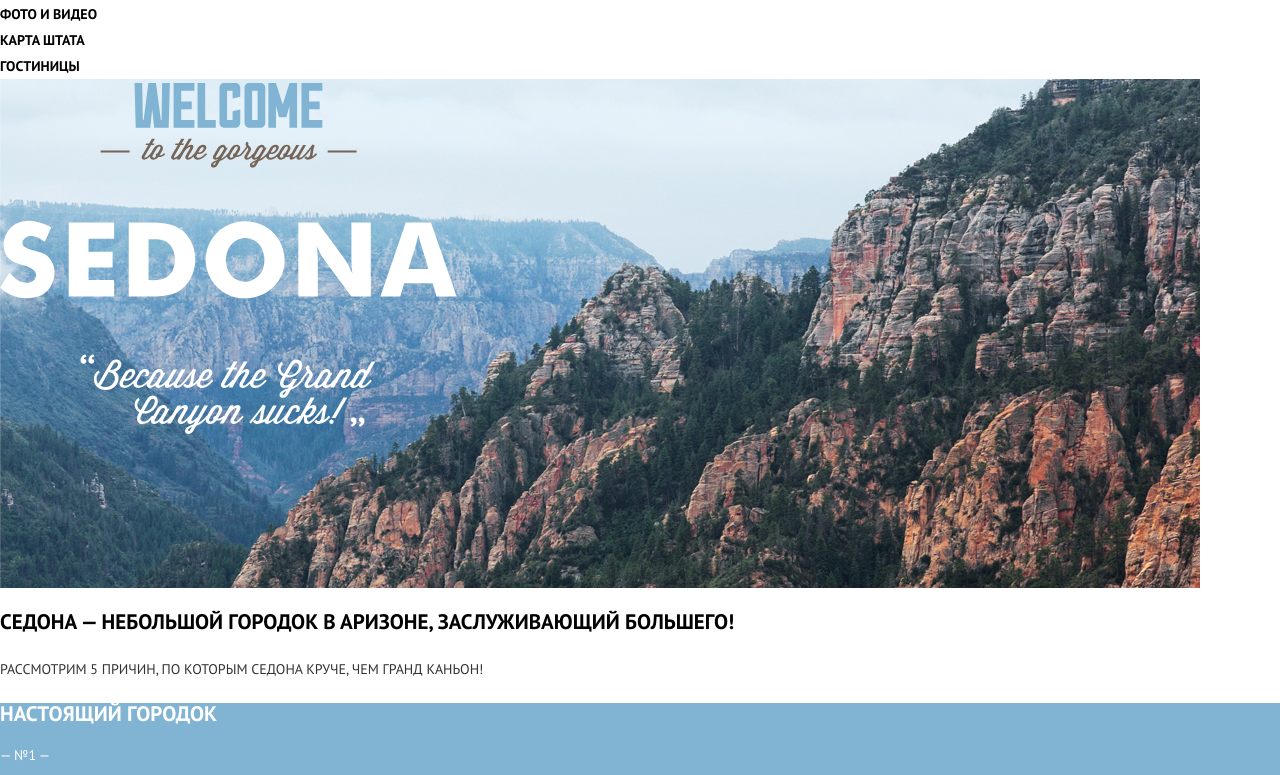
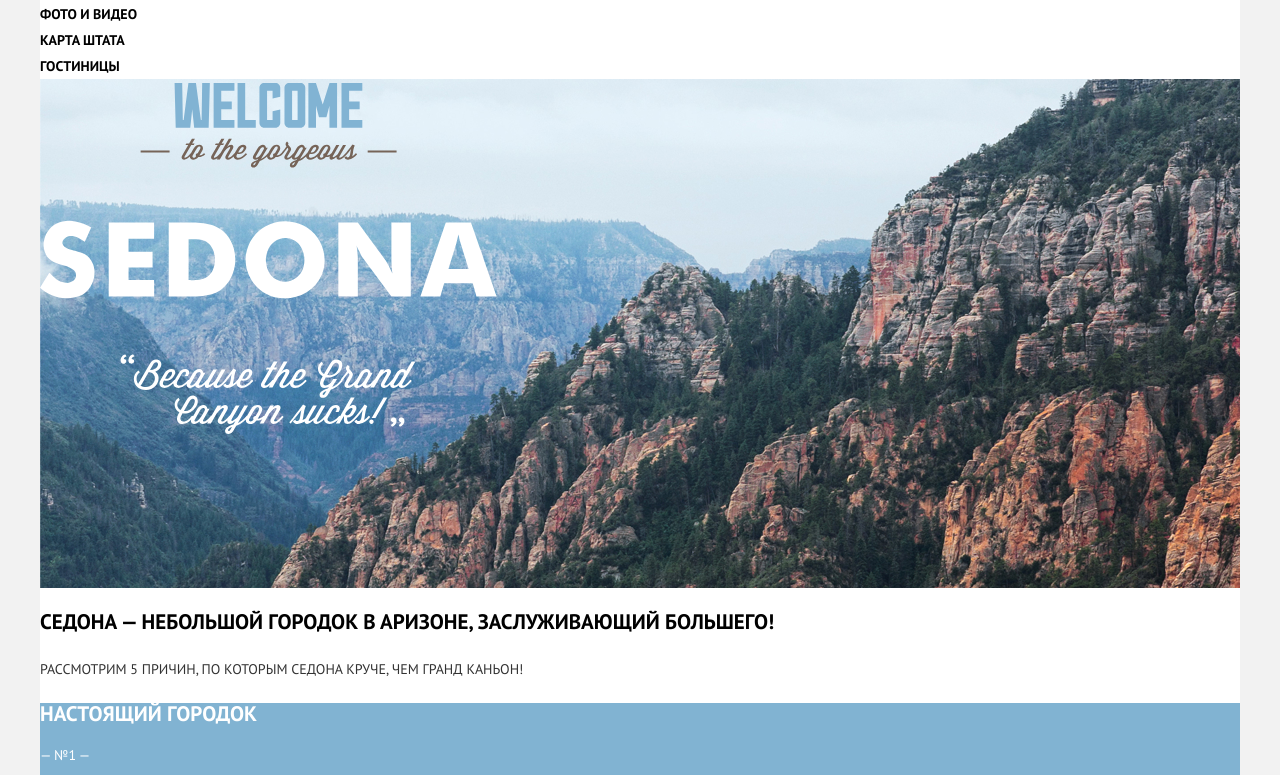
Before and after one commit to zakharovdm/1214637-sedona-30, a plain HTML site: page index.html in a window 1280 px wide. Shown: the part 101-876 px from the top of the page. Drawn offline with Linux system fonts and the light colour scheme.

Commit message:
Отцентрировал контент

```diff
--- a/css/style.css
+++ b/css/style.css
@@ -40,7 +40,17 @@
 
 /* Global */
 
+.page {
+  height: 100%;
+}
+
 .page-body {
+  display: grid;
+  grid-template-rows: min-content 1fr min-content;
+  align-content: start;
+  min-width: 1200px;
+  min-height: 100%;
+
   font-family: "PT Sans", "Arial", sans-serif;
   font-style: normal;
   font-weight: 700;
@@ -48,6 +58,8 @@
   line-height: 21px;
   color: var(--basic-black);
   text-transform: uppercase;
+
+  background-color: var(--basic-very-light-gray);
 }
 
 a {
@@ -71,6 +83,13 @@ img {
   border: 0;
   -webkit-clip-path: inset(100%);
           clip-path: inset(100%);
+}
+
+.container {
+  width: 1200px;
+  margin: 0 auto;
+
+  background-color: var(--basic-white);
 }
 
 /* header */
--- a/index.html
+++ b/index.html
@@ -1,5 +1,5 @@
 <!DOCTYPE html>
-<html lang="ru">
+<html class="page" lang="ru">
 <head>
   <meta charset="utf-8">
   <title>Сайт города Седона</title>
@@ -12,7 +12,7 @@
 </head>
 
 <body class="page-body">
-  <header class="main-header">
+  <header class="main-header container">
     <a class="header-logo" href="#">
       <img src="img/logo.svg" width="138" height="70" alt="Логотип Седона">
     </a>
@@ -34,7 +34,7 @@
     </nav>
   </header>
 
-  <main>
+  <main class="container">
     <h1 class="visually-hidden">Сайт о городе Седона</h1>
     <section class="promo">
       <h2 class="visually-hidden">Добро пожаловать в Седону</h2>
@@ -140,7 +140,7 @@
     </section>
   </main>
 
-  <footer class="main-footer">
+  <footer class="main-footer container">
     <div class="footer-info">
       <p>#visitSEDONA</p>
       <a href="tel:+74956660166">Тел: +7(495) 666-01-66</a>
```
Also changed, not shown: blank.html (+4 -4 lines), catalog.html (+4 -4 lines).
